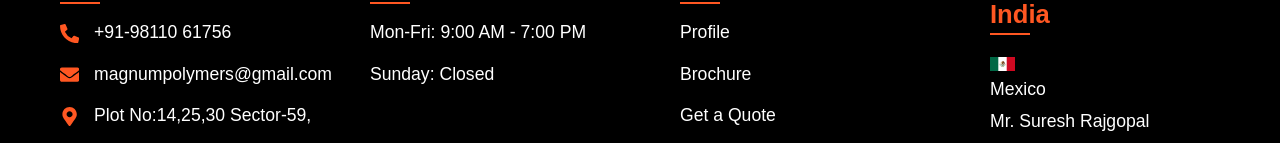
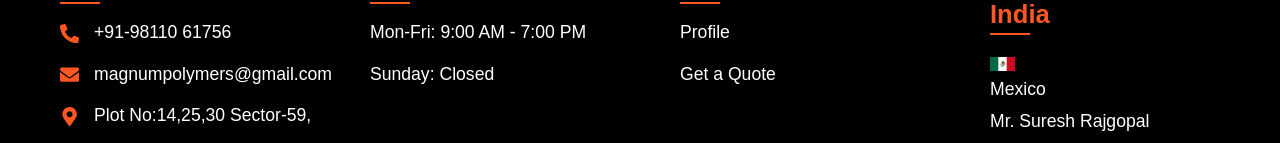
Before and after one commit to Shivansh-Raheja/Magnum-Polymers, a React (Create React App) app: page /infrastructure/machine_capacity in a window 1280 px wide. Shown: the part 1254-1397 px from the top of the page. Built offline with nearby package versions, Linux system fonts and the light colour scheme.

Commit message:
profile download added

```diff
--- a/src/components/Footer.js
+++ b/src/components/Footer.js
@@ -37,8 +37,7 @@ const Footer = () => {
         <div className="footer-column">
           <h3>Quick Links</h3>
           <ul className="footer-list">
-            <li><a href="#">Profile</a></li>
-            <li><a href="#">Brochure</a></li>
+            <li><a href="/Magnum Company Profile 2024-25.pptx">Profile</a></li>
             <li><a href="#">Get a Quote</a></li>
           </ul>
         </div>
```
Also changed, not shown: 1 other file (tests, documents, lock files or other folders).
